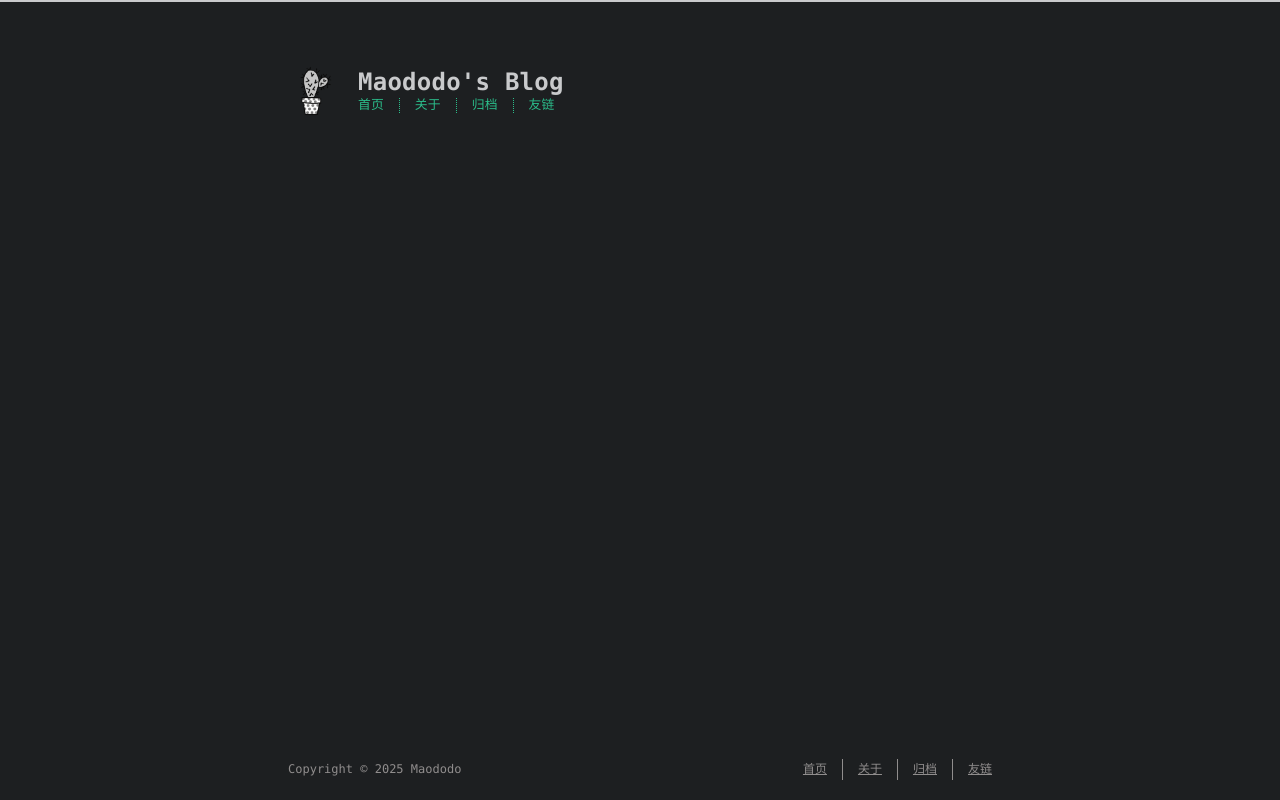
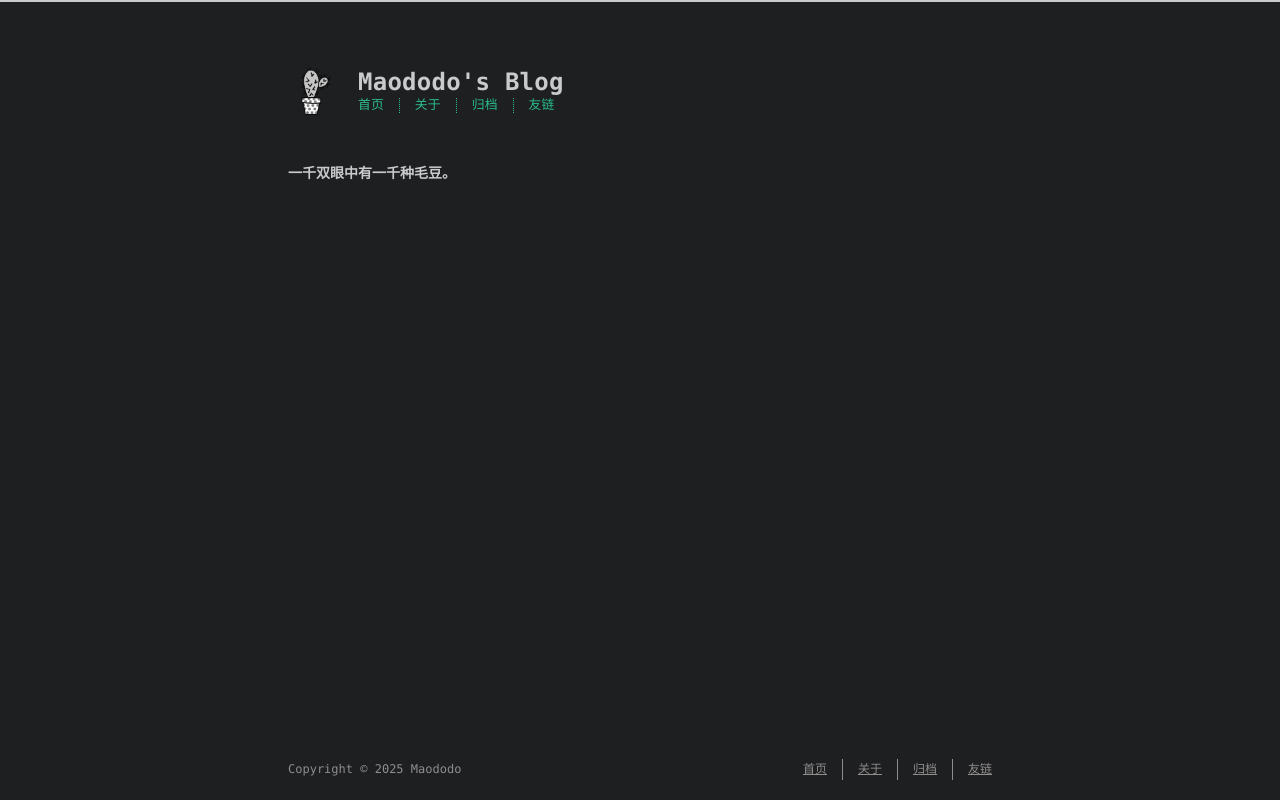
Before and after one commit to Ghbbhc/Ghbbhc.github.io, a plain HTML site: page about/index.html in a window 1280 px wide. Drawn offline with nearby package versions, Linux system fonts and the light colour scheme; a web font is replaced by a local one.

Commit message:
Site updated: 2025-12-23 13:50:15

```diff
--- a/about/index.html
+++ b/about/index.html
@@ -6,15 +6,15 @@
     <meta http-equiv="X-UA-Compatible" content="IE=edge">
     <meta name="HandheldFriendly" content="True">
     <meta name="viewport" content="width=device-width, initial-scale=1, maximum-scale=5" />
-    <meta name="description" content="随便写记">
+    <meta name="description" content="一千双眼中有一千种毛豆。">
 <meta property="og:type" content="website">
 <meta property="og:title" content="about">
 <meta property="og:url" content="http://example.com/about/index.html">
 <meta property="og:site_name" content="Maododo&#39;s Blog">
-<meta property="og:description" content="随便写记">
+<meta property="og:description" content="一千双眼中有一千种毛豆。">
 <meta property="og:locale" content="zh_CN">
 <meta property="article:published_time" content="1970-01-01T00:00:02.025Z">
-<meta property="article:modified_time" content="2025-12-22T14:17:48.845Z">
+<meta property="article:modified_time" content="2025-12-23T05:48:40.441Z">
 <meta property="article:author" content="Maododo">
 <meta name="twitter:card" content="summary">
 
@@ -96,6 +96,7 @@
 
   <div class="content" itemprop="articleBody">
 
+          <p><strong>一千双眼中有一千种毛豆。</strong></p>
 
 
   </div>
```
